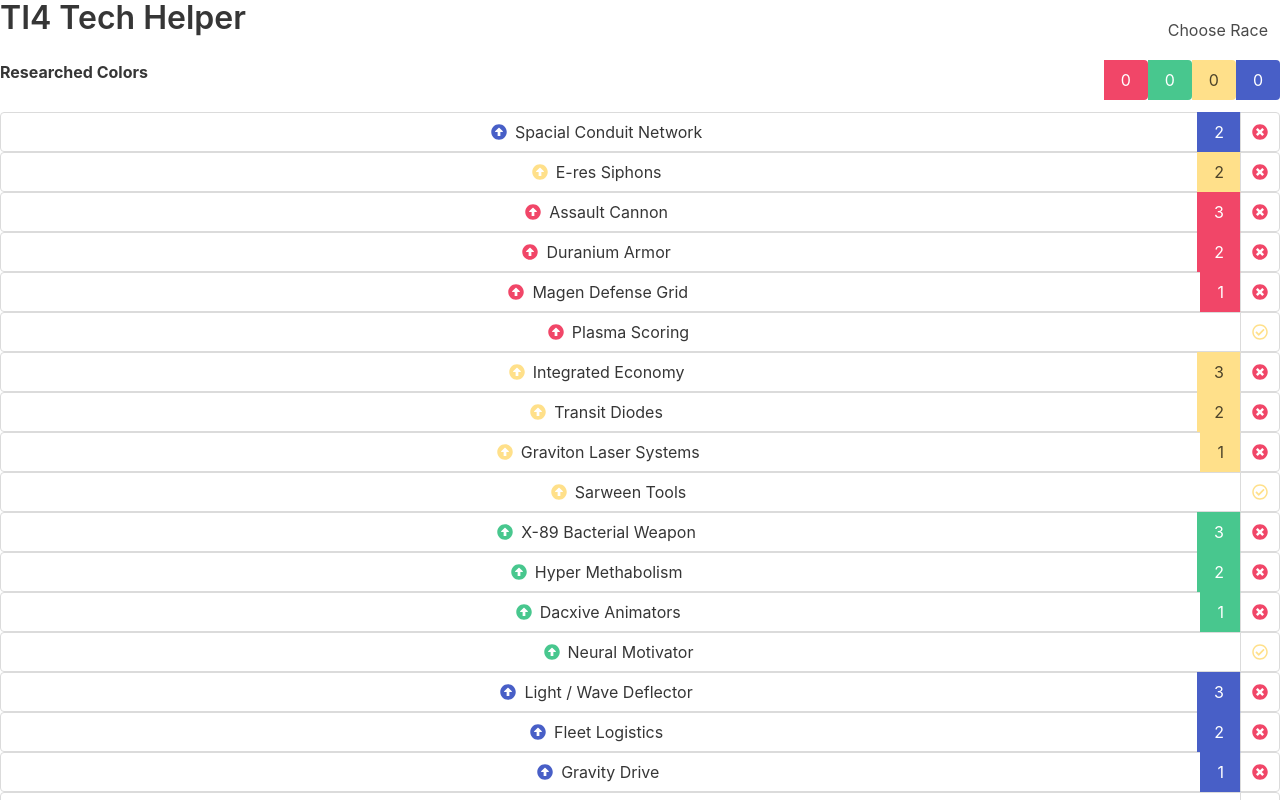
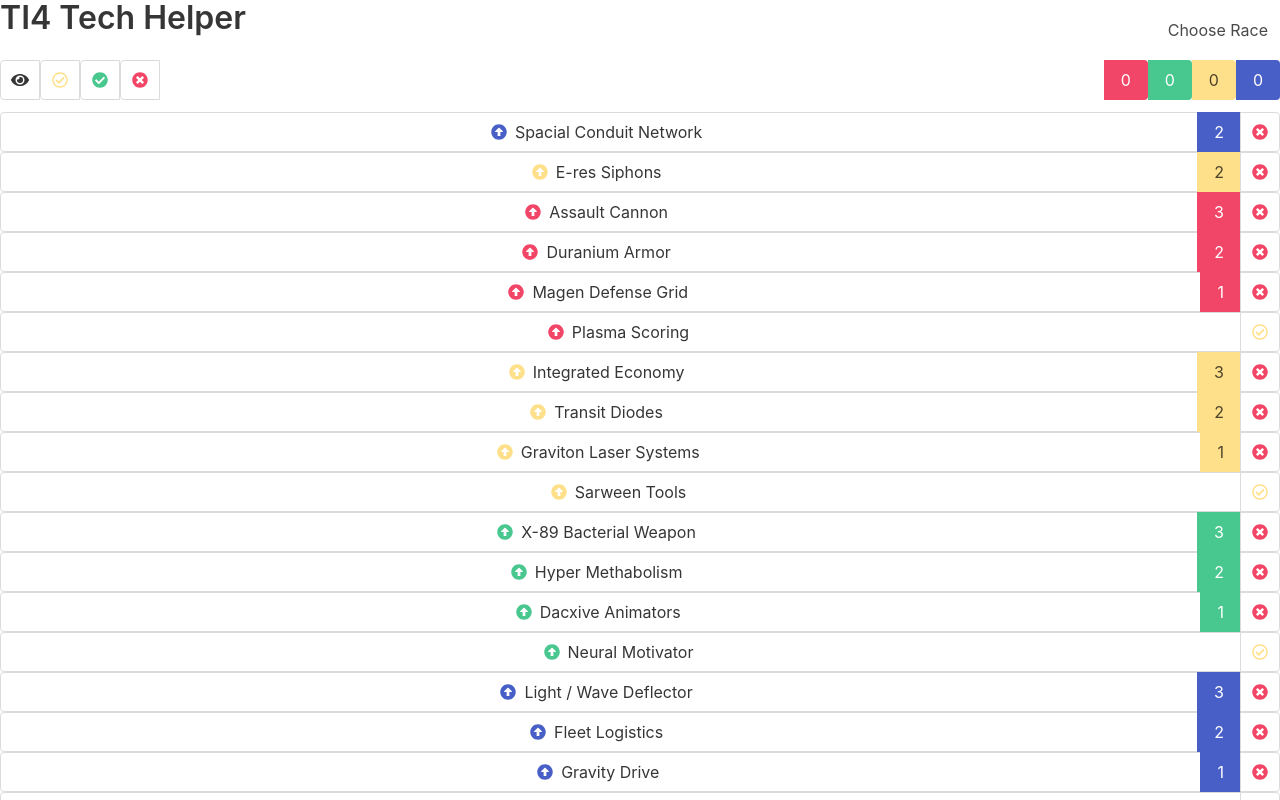
Before and after one commit to 6u66a/TI4, an Angular app: page /tech/1 in a window 1280 px wide. Shown: the top 800 px of the page. Built offline with nearby package versions, Linux system fonts and the light colour scheme.

Commit message:
added filter

```diff
--- a/src/app/tech-picker/tech-picker.component.html
+++ b/src/app/tech-picker/tech-picker.component.html
@@ -1,6 +1,25 @@
 <div class="field has-addons">
   <p class="control is-expanded">
-    <label class="label is-fullwidth">Researched Colors</label>
+    <button class="button" (click)="showAll()">
+      <span class="icon is-small">
+        <i  class="fas fa-eye"></i>
+      </span>
+    </button>
+    <button class="button" (click)="filterResearchable()">
+      <span class="icon is-small has-text-warning">
+        <i  class="far fa-check-circle"></i>
+      </span>
+    </button>
+    <button class="button" (click)="filterResearched()">
+      <span class="icon is-small has-text-success">
+        <i class="fas fa-check-circle"></i>
+      </span>
+    </button>
+    <button class="button" (click)="filterUnavailable()">
+      <span class="icon is-small has-text-danger">
+        <i class="fas fa-times-circle"></i>
+      </span>
+    </button>
   </p>
   <p class="control">
     <app-tech-color [techColors]="provided"></app-tech-color>
--- a/src/app/tech-picker/tech-picker.component.ts
+++ b/src/app/tech-picker/tech-picker.component.ts
@@ -37,8 +37,22 @@ export class TechPickerComponent implements OnInit {
         return { tech: item, researched: false, provided: this.provided, available: false }
       }))
     };
-    console.log("all tech");
-    console.log(this.state.tech);
+  }
+
+  filterResearched() {
+    this.techComponents.forEach(item => item.updateVisibility("researched"));
+  }
+
+  filterResearchable() {
+    this.techComponents.forEach(item => item.updateVisibility("researchable"));
+  }
+
+  filterUnavailable() {
+    this.techComponents.forEach(item => item.updateVisibility("unavailable"));
+  }
+
+  showAll() {
+    this.techComponents.forEach(item => item.updateVisibility("showAll"));
   }
 
   ngOnInit() {
--- a/src/app/tech-picker/tech/tech.component.html
+++ b/src/app/tech-picker/tech/tech.component.html
@@ -1,3 +1,4 @@
+<div *ngIf="visible">
 <div class="field has-addons">
   <p class="control is-expanded">
     <button class="button is-fullwidth" (click)="descriptionToggle()">
@@ -21,7 +22,6 @@
       <span *ngIf="tech.researched" class="icon is-small has-text-success">
         <i class="fas fa-check-circle"></i>
       </span>
-
     </button>
   </p>
 </div>
@@ -30,3 +30,4 @@
     <p [innerHTML]="tech.tech.description"></p>
   </div>
 </div>
+</div>
--- a/src/app/tech-picker/tech/tech.component.ts
+++ b/src/app/tech-picker/tech/tech.component.ts
@@ -13,6 +13,7 @@ export class TechComponent implements OnInit {
   @Output() onResearched = new EventEmitter<RuntimeTech>();
 
   private showDescription: Boolean = false;
+  private visible: Boolean = true;
 
   currentClasses: {};
   techColorClasses: {};
@@ -39,8 +40,35 @@ export class TechComponent implements OnInit {
     this.setCurrentClasses();
   }
 
+  public updateVisibility(flag: String): void {
+    switch (flag) {
+      case "researchable":
+        this.visible = this.tech.available && !this.tech.researched;
+        break;
+      case "unavailable":
+        this.visible = !this.tech.available;
+        break;
+      case "researched":
+        this.visible = this.tech.researched;
+        break;
+      case "showAll":
+        this.visible = true;
+        break;
+      /*
+      <span *ngIf="!tech.available" class="icon is-small has-text-danger">
+        <i class="fas fa-times-circle"></i>
+      </span>
+      <span *ngIf="tech.available&&!tech.researched" class="icon is-small has-text-warning">
+        <i  class="far fa-check-circle"></i>
+      </span>
+      <span *ngIf="tech.researched" class="icon is-small has-text-success">
+        <i class="fas fa-check-circle"></i>
+      </span>*/
+    }
+  }
+
   descriptionToggle() {
-    this.showDescription=!this.showDescription;
+    this.showDescription = !this.showDescription;
   }
 
   public updateRequirements(): void {
```
